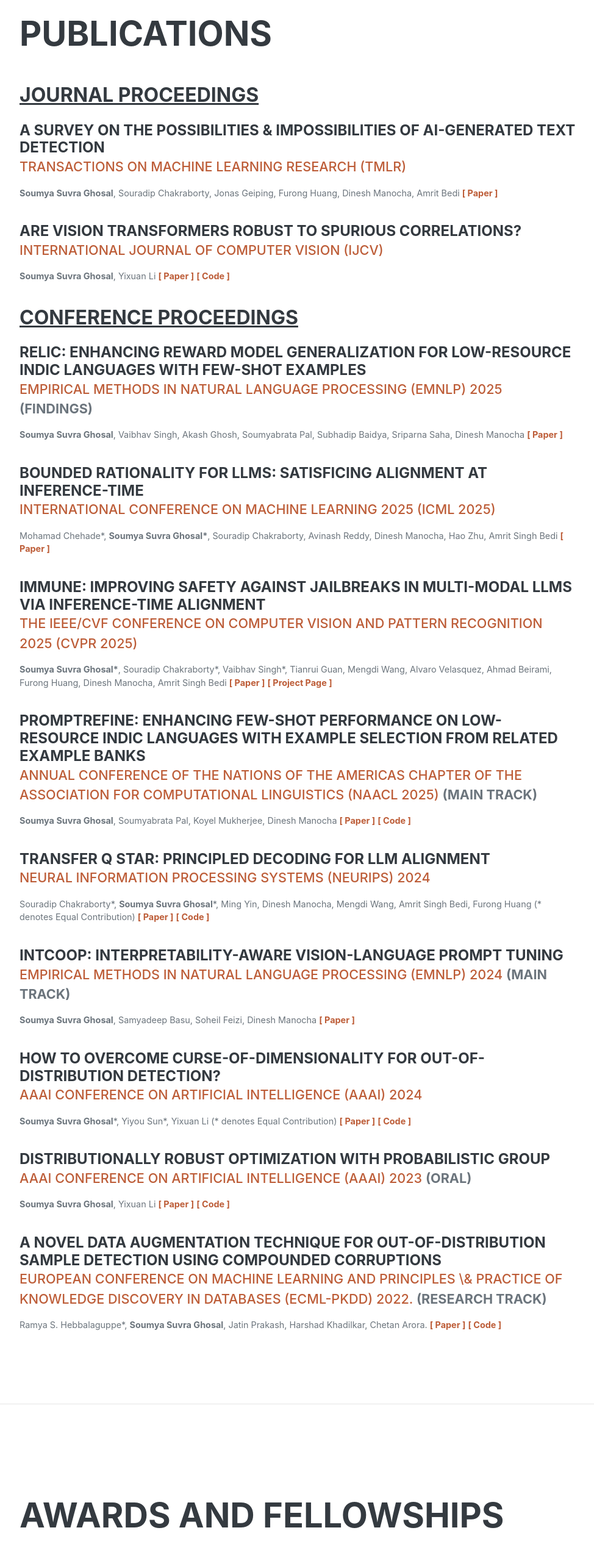
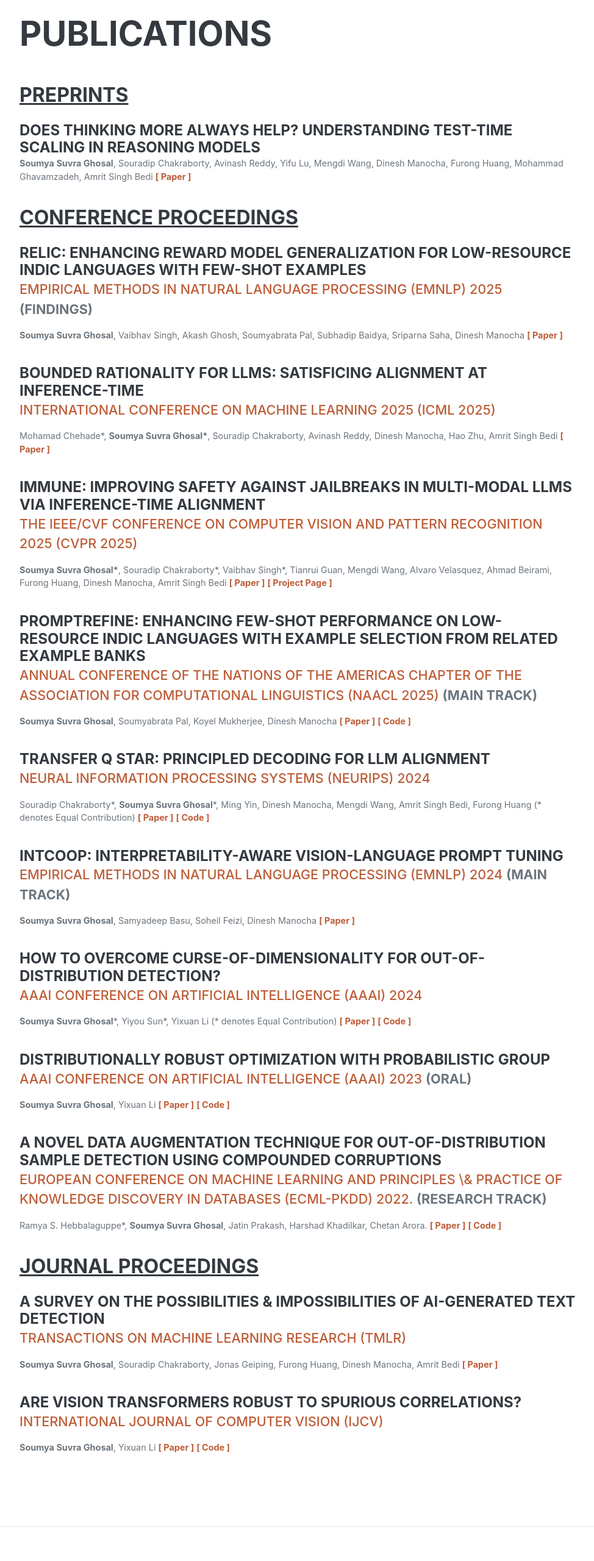
Before and after one commit to Soumya1612-Rasha/Soumya, a plain HTML site: page index.html in a window 1280 px wide. Shown: the part 2620-5180 px from the top of the page at 61% size, without its empty margins (288-1262 px from the left). Drawn offline with nearby package versions, Linux system fonts and the light colour scheme; a web font is replaced by a local one.

Commit message:
Update index.html

```diff
--- a/index.html
+++ b/index.html
@@ -355,56 +355,27 @@ AI-generated Text Detection: A Survey" </a> is on arXiv. </td>
              <div class="resume-section-content-p">
                <h2 class="mb-5">Publications</h2>
 
+		<h3 class="mb-4"> <p> <u>Preprints</u></p> </h3>
 
-
-	       <h3 class="mb-4"> <p> <u>Journal Proceedings</u></p> </h3>
 		<div>
-
 		<div class="d-flex flex-column flex-md-row justify-content-between">
                         <div class="flex-grow-1">
-                <h4 class="mb-0"> A Survey on the Possibilities & Impossibilities of AI-generated Text Detection </h4>
-                <div class="subheading mb-1">
-		<p style = "font-size:0.9em"> <a href="https://jmlr.org/tmlr/" target="_blank"> Transactions on Machine Learning Research (TMLR) </a>
-<!-- 		<br>
-	         <a href="https://kaiyangzhou.github.io/assets/cfp_ijcv_lvms.html" target="_blank"> (Special Issue on The Promises and Dangers of Large Vision Models) </a> -->
-		</p>
-		</div>
+                            <h4 class="mb-0">Does Thinking More always Help? Understanding Test-Time Scaling in Reasoning Models</h4>
 
                             <div>
                             <p style ="margin-bottom: 1cm; font-size:0.9em">
 
-                 <b>Soumya Suvra Ghosal</b>, Souradip Chakraborty, Jonas Geiping, Furong Huang, Dinesh Manocha, Amrit Bedi  <a href="https://openreview.net/pdf?id=AXtFeYjboj" target="_blank"> <b>[ Paper ]</b> </a>
-<!-- 				    <a href="" target="_blank"> <b>[ Paper ]</b> </a> -->
+                            <b>Soumya Suvra Ghosal</b>,  Souradip Chakraborty, Avinash Reddy, Yifu Lu, Mengdi Wang, Dinesh Manocha, Furong Huang, Mohammad Ghavamzadeh, Amrit Singh Bedi <a href="https://arxiv.org/pdf/2506.04210" target="_blank"> <b>[ Paper ]</b> </a>
 
                             </p>
                             </div>
                         </div><!--//upper-row-->
 
+                    </div><!--//meta-->
+
 		</div>
 
 
-
-		<div class="d-flex flex-column flex-md-row justify-content-between">
-                <div class="flex-grow-1">
-                <h4 class="mb-0"> Are Vision Transformers Robust to Spurious Correlations? </h4>
-                <div class="subheading mb-1">
-		<p style = "font-size:0.9em"> <a href="https://kaiyangzhou.github.io/assets/cfp_ijcv_lvms.html" target="_blank"> International Journal of Computer Vision (IJCV) </a>
-<!-- 		<br>
-	         <a href="https://kaiyangzhou.github.io/assets/cfp_ijcv_lvms.html" target="_blank"> (Special Issue on The Promises and Dangers of Large Vision Models) </a> -->
-		</p>
-		</div>
-
-                <div>
-                <p style ="margin-bottom: 1cm; font-size:0.9em">
-
-                 <b>Soumya Suvra Ghosal</b>, Yixuan Li  <a href="https://rdcu.be/dnV0D" target="_blank"> <b>[ Paper ]</b> </a> <a href="https://github.com/deeplearning-wisc/vit-spurious-robustness" target="_blank"> <b>[ Code ]</b> </a>
-<!-- 				    <a href="" target="_blank"> <b>[ Paper ]</b> </a> -->
-
-                </p>
-                </div>
-                </div><!--//upper-row-->
-
-                </div>
 
 		<h3 class="mb-4"> <p> <u>Conference Proceedings</u></p> </h3>
 
@@ -596,6 +567,55 @@ AI-generated Text Detection: A Survey" </a> is on arXiv. </td>
                     </div>
 		 </div>
 
+		 <h3 class="mb-4"> <p> <u>Journal Proceedings</u></p> </h3>
+		<div>
+
+		<div class="d-flex flex-column flex-md-row justify-content-between">
+                <div class="flex-grow-1">
+                <h4 class="mb-0"> A Survey on the Possibilities & Impossibilities of AI-generated Text Detection </h4>
+                <div class="subheading mb-1">
+		<p style = "font-size:0.9em"> <a href="https://jmlr.org/tmlr/" target="_blank"> Transactions on Machine Learning Research (TMLR) </a>
+<!-- 		<br>
+	         <a href="https://kaiyangzhou.github.io/assets/cfp_ijcv_lvms.html" target="_blank"> (Special Issue on The Promises and Dangers of Large Vision Models) </a> -->
+		</p>
+		</div>
+
+                <div>
+                <p style ="margin-bottom: 1cm; font-size:0.9em">
+
+                 <b>Soumya Suvra Ghosal</b>, Souradip Chakraborty, Jonas Geiping, Furong Huang, Dinesh Manocha, Amrit Bedi  <a href="https://openreview.net/pdf?id=AXtFeYjboj" target="_blank"> <b>[ Paper ]</b> </a>
+<!-- 				    <a href="" target="_blank"> <b>[ Paper ]</b> </a> -->
+
+                </p>
+                </div>
+                </div><!--//upper-row-->
+
+                </div>
+
+
+
+		<div class="d-flex flex-column flex-md-row justify-content-between">
+                <div class="flex-grow-1">
+                <h4 class="mb-0"> Are Vision Transformers Robust to Spurious Correlations? </h4>
+                <div class="subheading mb-1">
+		<p style = "font-size:0.9em"> <a href="https://kaiyangzhou.github.io/assets/cfp_ijcv_lvms.html" target="_blank"> International Journal of Computer Vision (IJCV) </a>
+<!-- 		<br>
+	         <a href="https://kaiyangzhou.github.io/assets/cfp_ijcv_lvms.html" target="_blank"> (Special Issue on The Promises and Dangers of Large Vision Models) </a> -->
+		</p>
+		</div>
+
+                <div>
+                <p style ="margin-bottom: 1cm; font-size:0.9em">
+
+                 <b>Soumya Suvra Ghosal</b>, Yixuan Li  <a href="https://rdcu.be/dnV0D" target="_blank"> <b>[ Paper ]</b> </a> <a href="https://github.com/deeplearning-wisc/vit-spurious-robustness" target="_blank"> <b>[ Code ]</b> </a>
+<!-- 				    <a href="" target="_blank"> <b>[ Paper ]</b> </a> -->
+
+                </p>
+                </div>
+                </div><!--//upper-row-->
+
+                </div>
+
 
 
             </section>
@@ -645,7 +665,10 @@ and The National Academy of Sciences (Prayagraj). (Declined)
   <b><a href="https://nips.cc/" target="_blank" style="text-decoration:none;">NeurIPS</a></b> 2025
 </li>
 <li style="font-size:1.2em">
-  <b><a href="https://aaai.org/" target="_blank" style="text-decoration:none;">AAAI</a></b> 2025
+  <b><a href="https://aaai.org/" target="_blank" style="text-decoration:none;">AAAI</a></b> 2025, 2026
+</li>
+<li style="font-size:1.2em">
+  <b><a href="https://aclrollingreview.org/" target="_blank" style="text-decoration:none;">ARR</a></b> May 2025
 </li>
 <li style="font-size:1.2em">
   <b><a href="https://jmlr.org/tmlr/" target="_blank" style="text-decoration:none;">TMLR</a></b>
```
Lines whose indentation alone changed are shown as unchanged.
